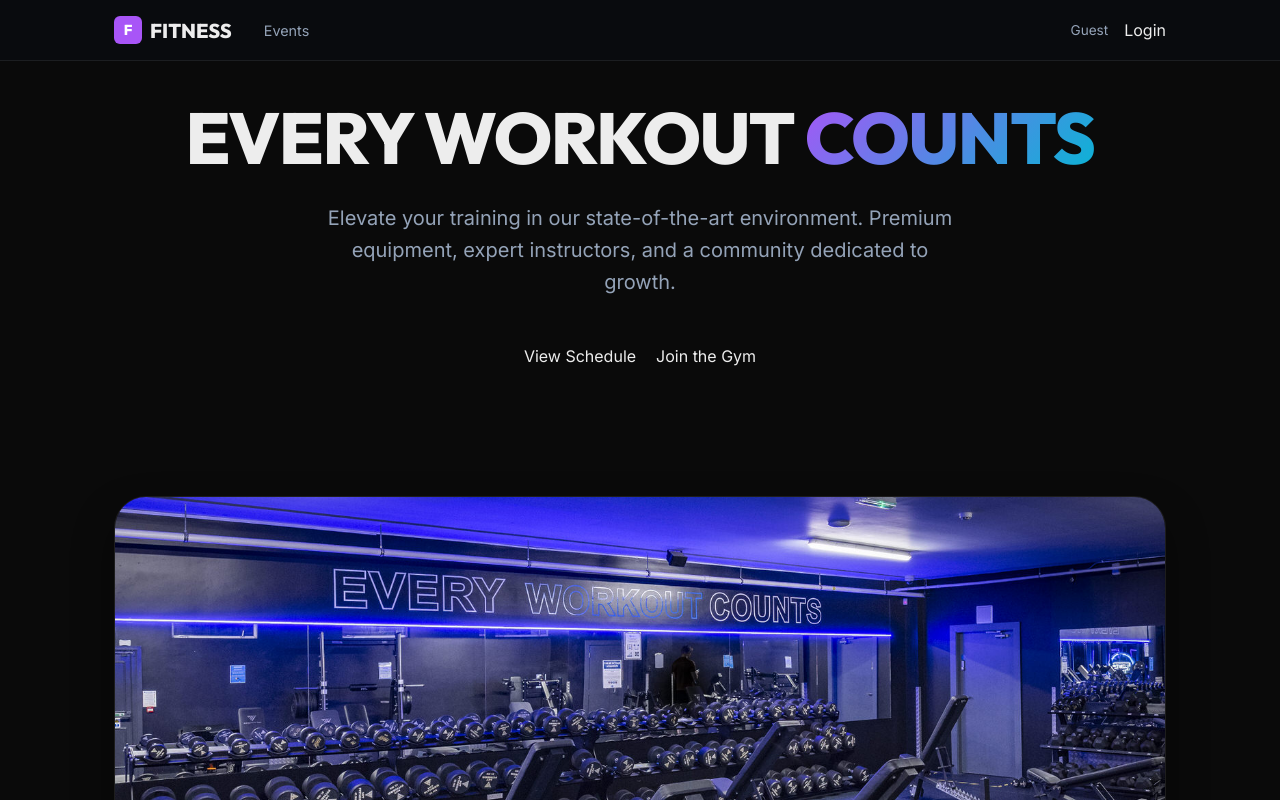
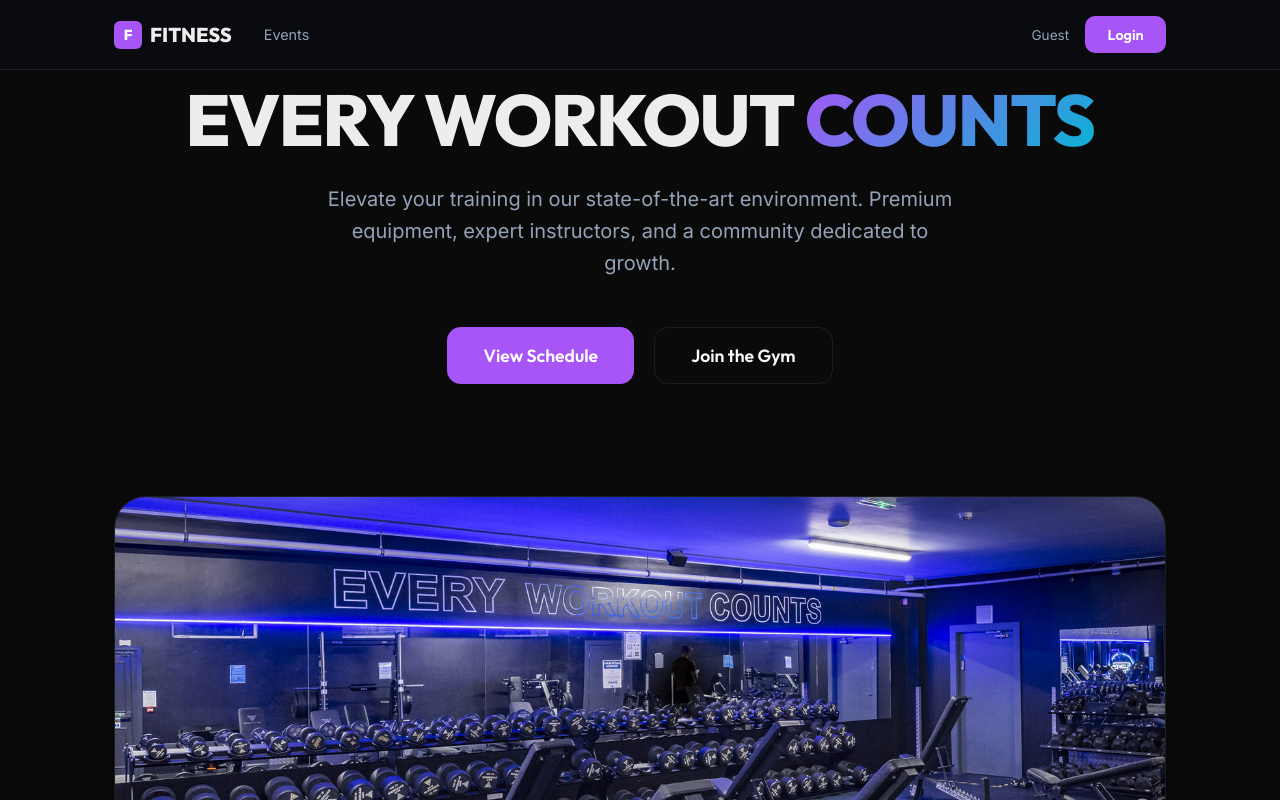
Before and after one commit to vladyslav-hordiienko3151134/SWD3_fitness_app, a Next.js app: page / in a window 1280 px wide. Shown: the top 800 px of the page. Built offline with nearby package versions, Linux system fonts and the light colour scheme; no server answers.

Commit message:
created reusable button styles

```diff
--- a/src/app/globals.css
+++ b/src/app/globals.css
@@ -51,6 +51,49 @@ h1, h2, h3, h4 {
   -webkit-text-fill-color: transparent;
 }
 
+.btn, .btn-alt, button {
+  font-family: 'Outfit', sans-serif !important;
+  font-weight: 600 !important;
+  font-size: 0.9rem;
+  padding: 0.6rem 1.4rem;
+  border-radius: 10px;
+  cursor: pointer;
+  border: none;
+  display: inline-flex;
+  align-items: center;
+  justify-content: center;
+  transition: var(--transition);
+  text-align: center;
+  white-space: nowrap;
+}
+
+.btn {
+  background: var(--primary);
+  color: white;
+}
+
+.btn:hover {
+  background: var(--primary-hover);
+  transform: translateY(-1px);
+  box-shadow: 0 8px 25px rgba(168, 85, 247, 0.3);
+}
+
+.btn-alt {
+  background: transparent;
+  border: 1px solid var(--border);
+  color: var(--text-primary);
+}
+
+.btn-alt:hover {
+  background: var(--surface-alt);
+}
+
+.btn-big {
+  font-size: 1.1rem !important;
+  padding: 1rem 2.25rem !important;
+  border-radius: 14px !important;
+}
+
 @media (prefers-color-scheme: dark) {
   :root {
     --background: #0a0a0a;
```
